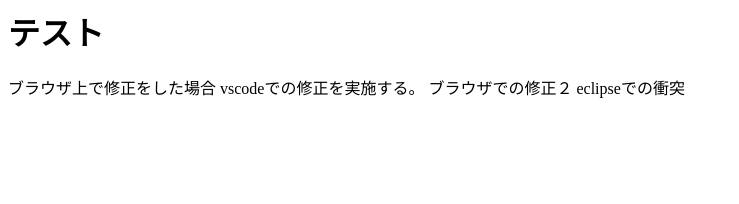
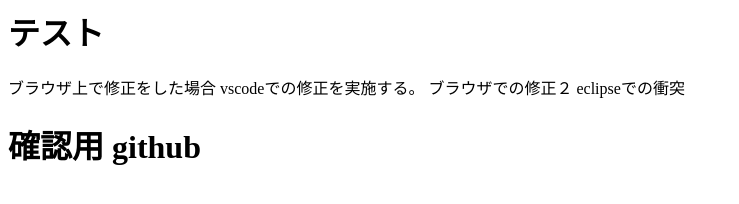
Before and after one commit to snowhiro/gitpractice, a plain HTML site: page index.html in a window 1280 px wide. Shown: the whole page, without its empty margins (0-739 px from the left). Drawn offline with Linux system fonts and the light colour scheme.

Commit message:
Update index.html
衝突確認２

```diff
--- a/index.html
+++ b/index.html
@@ -6,5 +6,8 @@
         <span>vscodeでの修正を実施する。</span>
         <span>ブラウザでの修正２</span>
         <span>eclipseでの衝突</span>
+        <div>
+        	<h1>確認用 github </h1>
+        </div>
     </body>
 </html>
```
